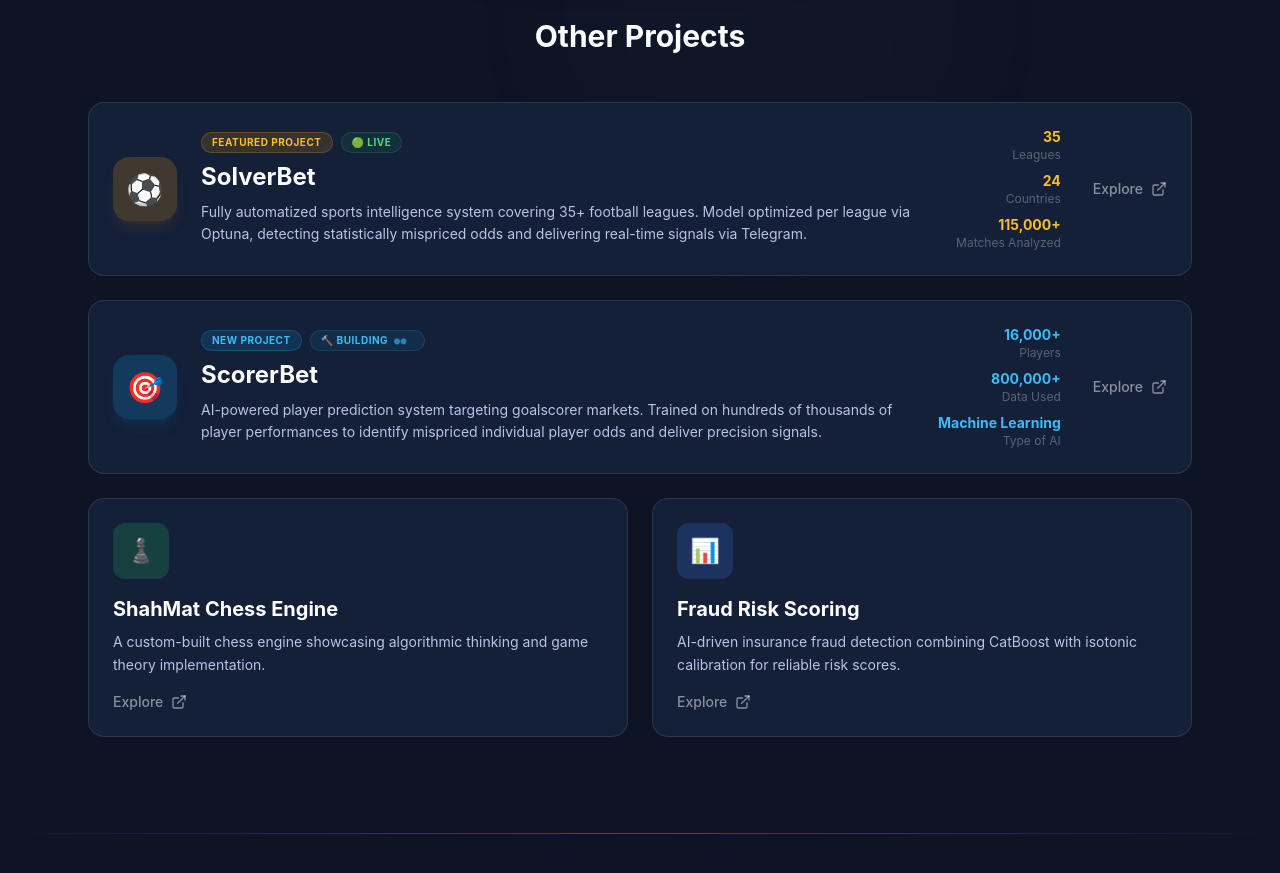
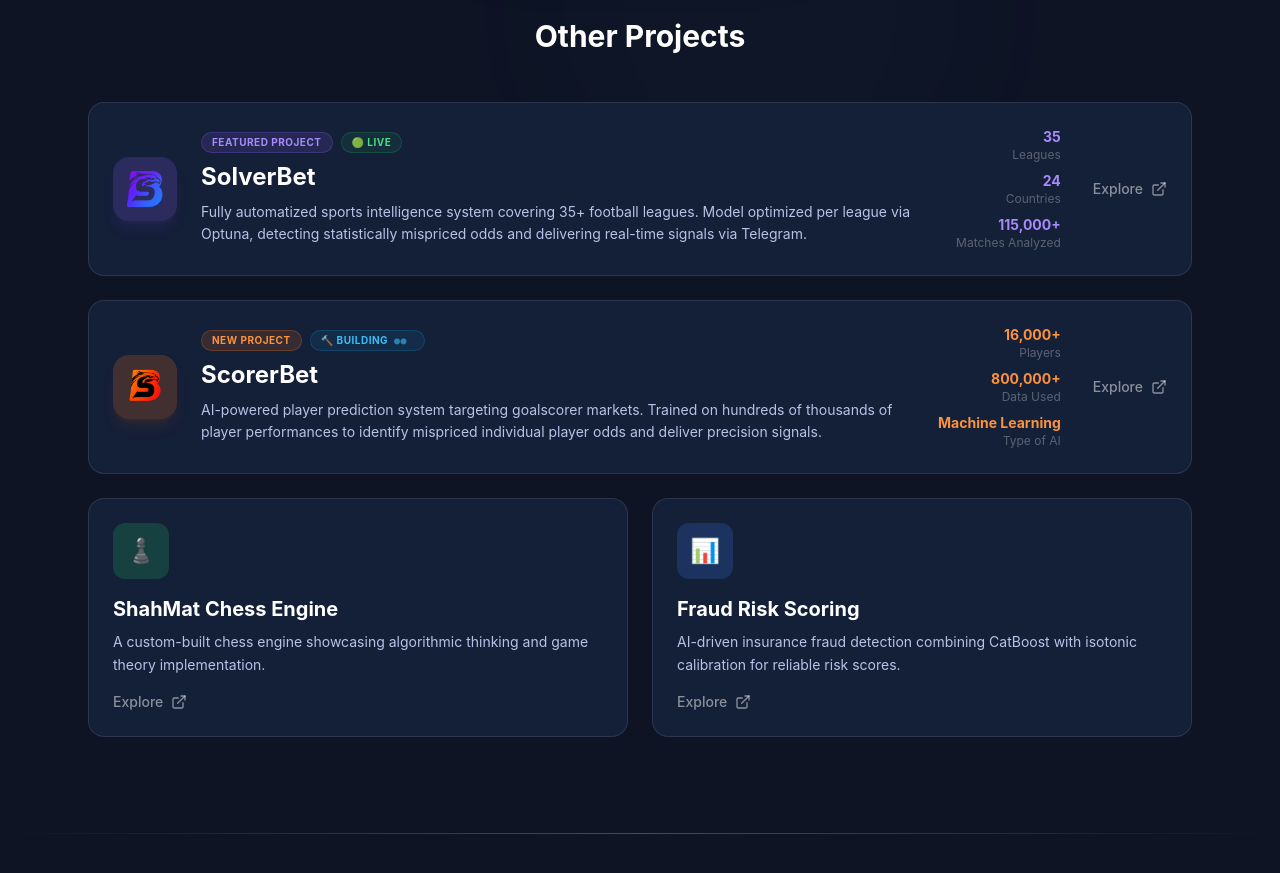
Before and after one commit to ag-algolab/ag-algolab.github.io, a React (Vite) app: page / in a window 1280 px wide. Shown: the part 3040-3913 px from the top of the page. Built offline with nearby package versions, Linux system fonts and the light colour scheme.

Commit message:
Update App.jsx

```diff
--- a/src/App.jsx
+++ b/src/App.jsx
@@ -1063,105 +1063,78 @@ function Home() {
             <div className="flex flex-col gap-6">
 
               {/* ===== SOLVERBET CARD — untouched ===== */}
+
               <Link to="/solverbet" className="block group">
-                <motion.div
-                  initial={{ opacity: 0, y: 20 }}
-                  whileInView={{ opacity: 1, y: 0 }}
-                  transition={{ duration: 0.5 }}
-                  viewport={{ once: true }}
-                  className="relative bg-[#141f38] rounded-2xl p-6 border border-white/10 hover:border-amber-500/50 hover:shadow-[0_0_40px_rgba(245,158,11,0.2)] transition-all duration-500 overflow-hidden"
-                >
-                  <div className="absolute top-0 right-0 w-64 h-64 bg-amber-500/5 rounded-full blur-3xl opacity-0 group-hover:opacity-100 transition-opacity duration-700" />
-                  <div className="absolute bottom-0 left-0 w-48 h-48 bg-orange-500/5 rounded-full blur-3xl opacity-0 group-hover:opacity-100 transition-opacity duration-700" />
+                <motion.div initial={{ opacity: 0, y: 20 }} whileInView={{ opacity: 1, y: 0 }} transition={{ duration: 0.5 }} viewport={{ once: true }}
+                  className="relative bg-[#141f38] rounded-2xl p-6 border border-white/10 hover:border-violet-500/50 hover:shadow-[0_0_40px_rgba(124,58,237,0.2)] transition-all duration-500 overflow-hidden">
+                  <div className="absolute top-0 right-0 w-64 h-64 bg-violet-500/5 rounded-full blur-3xl opacity-0 group-hover:opacity-100 transition-opacity duration-700" />
+                  <div className="absolute bottom-0 left-0 w-48 h-48 bg-blue-500/5 rounded-full blur-3xl opacity-0 group-hover:opacity-100 transition-opacity duration-700" />
                   <div className="relative z-10 flex flex-col md:flex-row md:items-center gap-6">
                     <div className="flex-shrink-0 flex items-center gap-4">
-                      <div className="w-16 h-16 rounded-2xl bg-amber-500/20 group-hover:bg-amber-500/30 flex items-center justify-center transition-all duration-300 text-3xl shadow-lg shadow-amber-500/10">⚽</div>
+                      <div className="w-16 h-16 rounded-2xl bg-violet-500/20 group-hover:bg-violet-500/30 flex items-center justify-center transition-all duration-300 shadow-lg shadow-violet-500/10">
+                        <img src="/solverbet_eagle.png" alt="SolverBet" className="w-10 h-10 object-contain" />
+                      </div>
                       <div className="flex flex-col gap-1.5 md:hidden">
-                        <span className="px-2.5 py-0.5 rounded-full bg-amber-500/15 border border-amber-500/25 text-amber-400 text-[10px] font-bold uppercase tracking-wider w-fit">Featured Project</span>
+                        <span className="px-2.5 py-0.5 rounded-full bg-violet-500/15 border border-violet-500/25 text-violet-400 text-[10px] font-bold uppercase tracking-wider w-fit">Featured Project</span>
                         <span className="px-2.5 py-0.5 rounded-full bg-green-500/10 border border-green-500/20 text-green-400 text-[10px] font-bold uppercase tracking-wider w-fit">🟢 Live</span>
                       </div>
                     </div>
                     <div className="flex-1 min-w-0">
                       <div className="hidden md:flex items-center gap-2 mb-2">
-                        <span className="px-2.5 py-0.5 rounded-full bg-amber-500/15 border border-amber-500/25 text-amber-400 text-[10px] font-bold uppercase tracking-wider">Featured Project</span>
+                        <span className="px-2.5 py-0.5 rounded-full bg-violet-500/15 border border-violet-500/25 text-violet-400 text-[10px] font-bold uppercase tracking-wider">Featured Project</span>
                         <span className="px-2.5 py-0.5 rounded-full bg-green-500/10 border border-green-500/20 text-green-400 text-[10px] font-bold uppercase tracking-wider">🟢 Live</span>
                       </div>
-                      <h3 className="text-2xl font-bold text-white group-hover:text-amber-400 transition-colors duration-300 mb-2">SolverBet</h3>
-                      <p className="text-[#b7c3e6] text-sm leading-relaxed">
-                        Fully automatized sports intelligence system covering 35+ football leagues. Model optimized per league via Optuna, detecting statistically mispriced odds and delivering real-time signals via Telegram.
-                      </p>
+                      <h3 className="text-2xl font-bold text-white group-hover:text-violet-400 transition-colors duration-300 mb-2">SolverBet</h3>
+                      <p className="text-[#b7c3e6] text-sm leading-relaxed">Fully automatized sports intelligence system covering 35+ football leagues. Model optimized per league via Optuna, detecting statistically mispriced odds and delivering real-time signals via Telegram.</p>
                     </div>
                     <div className="flex-shrink-0 hidden md:flex flex-col gap-2 items-end">
-                      {[{ label: 'Leagues', value: '35' },
-                        { label: 'Countries', value: '24' },
-                        { label: 'Matches Analyzed', value: '115,000+' }
-                       ].map((s) => (
-                        <div key={s.label} className="text-right">
-                          <div className="text-amber-400 font-bold text-sm">{s.value}</div>
-                          <div className="text-white/30 text-xs">{s.label}</div>
-                        </div>
+                      {[{ label: 'Leagues', value: '35' },{ label: 'Countries', value: '24' },{ label: 'Matches Analyzed', value: '115,000+' }].map((s) => (
+                        <div key={s.label} className="text-right"><div className="text-violet-400 font-bold text-sm">{s.value}</div><div className="text-white/30 text-xs">{s.label}</div></div>
                       ))}
                     </div>
                     <div className="flex-shrink-0 md:ml-2">
-                      <div className="flex items-center gap-2 text-white/50 group-hover:text-amber-400 transition-colors">
-                        <span className="text-sm font-medium hidden md:block">Explore</span>
-                        <ExternalLink className="w-4 h-4" />
-                      </div>
+                      <div className="flex items-center gap-2 text-white/50 group-hover:text-violet-400 transition-colors"><span className="text-sm font-medium hidden md:block">Explore</span><ExternalLink className="w-4 h-4" /></div>
                     </div>
                   </div>
                 </motion.div>
               </Link>
 
-              {/* ===== SCORERBET CARD ===== */}
+              {/* ===== SCORERBET — orange/red palette ===== */}
               <Link to="/scorerbet" className="block group">
-                <motion.div
-                  initial={{ opacity: 0, y: 20 }}
-                  whileInView={{ opacity: 1, y: 0 }}
-                  transition={{ duration: 0.5, delay: 0.1 }}
-                  viewport={{ once: true }}
-                  className="relative bg-[#141f38] rounded-2xl p-6 border border-white/10 hover:border-sky-500/50 hover:shadow-[0_0_40px_rgba(14,165,233,0.2)] transition-all duration-500 overflow-hidden group cursor-default"
-                >
-                  <div className="absolute top-0 right-0 w-64 h-64 bg-sky-500/5 rounded-full blur-3xl opacity-0 group-hover:opacity-100 transition-opacity duration-700" />
-                  <div className="absolute bottom-0 left-0 w-48 h-48 bg-cyan-500/5 rounded-full blur-3xl opacity-0 group-hover:opacity-100 transition-opacity duration-700" />
+                <motion.div initial={{ opacity: 0, y: 20 }} whileInView={{ opacity: 1, y: 0 }} transition={{ duration: 0.5, delay: 0.1 }} viewport={{ once: true }}
+                  className="relative bg-[#141f38] rounded-2xl p-6 border border-white/10 hover:border-orange-500/50 hover:shadow-[0_0_40px_rgba(249,115,22,0.2)] transition-all duration-500 overflow-hidden">
+                  <div className="absolute top-0 right-0 w-64 h-64 bg-orange-500/5 rounded-full blur-3xl opacity-0 group-hover:opacity-100 transition-opacity duration-700" />
+                  <div className="absolute bottom-0 left-0 w-48 h-48 bg-red-500/5 rounded-full blur-3xl opacity-0 group-hover:opacity-100 transition-opacity duration-700" />
                   <div className="relative z-10 flex flex-col md:flex-row md:items-center gap-6">
                     <div className="flex-shrink-0 flex items-center gap-4">
-                      <div className="w-16 h-16 rounded-2xl bg-sky-500/20 group-hover:bg-sky-500/30 flex items-center justify-center transition-all duration-300 text-3xl shadow-lg shadow-sky-500/10">🎯</div>
+                      <div className="w-16 h-16 rounded-2xl bg-orange-500/20 group-hover:bg-orange-500/30 flex items-center justify-center transition-all duration-300 shadow-lg shadow-orange-500/10">
+                        <img src="/scorerbet_eagle.png" alt="ScorerBet" className="w-10 h-10 object-contain" />
+                      </div>
                       <div className="flex flex-col gap-1.5 md:hidden">
-                        <span className="px-2.5 py-0.5 rounded-full bg-sky-500/15 border border-sky-500/25 text-sky-400 text-[10px] font-bold uppercase tracking-wider w-fit">New Project</span>
+                        <span className="px-2.5 py-0.5 rounded-full bg-orange-500/15 border border-orange-500/25 text-orange-400 text-[10px] font-bold uppercase tracking-wider w-fit">New Project</span>
                         <BuildingBadge />
                       </div>
                     </div>
                     <div className="flex-1 min-w-0">
                       <div className="hidden md:flex items-center gap-2 mb-2">
-                        <span className="px-2.5 py-0.5 rounded-full bg-sky-500/15 border border-sky-500/25 text-sky-400 text-[10px] font-bold uppercase tracking-wider">New Project</span>
+                        <span className="px-2.5 py-0.5 rounded-full bg-orange-500/15 border border-orange-500/25 text-orange-400 text-[10px] font-bold uppercase tracking-wider">New Project</span>
                         <BuildingBadge />
                       </div>
-                      <h3 className="text-2xl font-bold text-white group-hover:text-sky-400 transition-colors duration-300 mb-2">ScorerBet</h3>
-                      <p className="text-[#b7c3e6] text-sm leading-relaxed">
-                        AI-powered player prediction system targeting goalscorer markets. Trained on hundreds of thousands of player performances to identify mispriced individual player odds and deliver precision signals.
-                      </p>
+                      <h3 className="text-2xl font-bold text-white group-hover:text-orange-400 transition-colors duration-300 mb-2">ScorerBet</h3>
+                      <p className="text-[#b7c3e6] text-sm leading-relaxed">AI-powered player prediction system targeting goalscorer markets. Trained on hundreds of thousands of player performances to identify mispriced individual player odds and deliver precision signals.</p>
                     </div>
                     <div className="flex-shrink-0 hidden md:flex flex-col gap-2 items-end">
-                      {[
-                        { label: 'Players', value: '16,000+' },
-                        { label: 'Data Used', value: '800,000+' },
-                        { label: 'Type of AI', value: 'Machine Learning' },
-                      ].map((s) => (
-                        <div key={s.label} className="text-right">
-                          <div className="text-sky-400 font-bold text-sm">{s.value}</div>
-                          <div className="text-white/30 text-xs">{s.label}</div>
-                        </div>
+                      {[{ label: 'Players', value: '16,000+' },{ label: 'Data Used', value: '800,000+' },{ label: 'Type of AI', value: 'Machine Learning' }].map((s) => (
+                        <div key={s.label} className="text-right"><div className="text-orange-400 font-bold text-sm">{s.value}</div><div className="text-white/30 text-xs">{s.label}</div></div>
                       ))}
                     </div>
                     <div className="flex-shrink-0 md:ml-2">
-                      <div className="flex items-center gap-2 text-white/50 group-hover:text-sky-400 transition-colors">
-                        <span className="text-sm font-medium hidden md:block">Explore</span>
-                        <ExternalLink className="w-4 h-4" />
-                      </div>
+                      <div className="flex items-center gap-2 text-white/50 group-hover:text-orange-400 transition-colors"><span className="text-sm font-medium hidden md:block">Explore</span><ExternalLink className="w-4 h-4" /></div>
                     </div>
                   </div>
                 </motion.div>
               </Link>
+
 
               <div className="grid md:grid-cols-2 gap-6">
                 <FeatureCard
```
